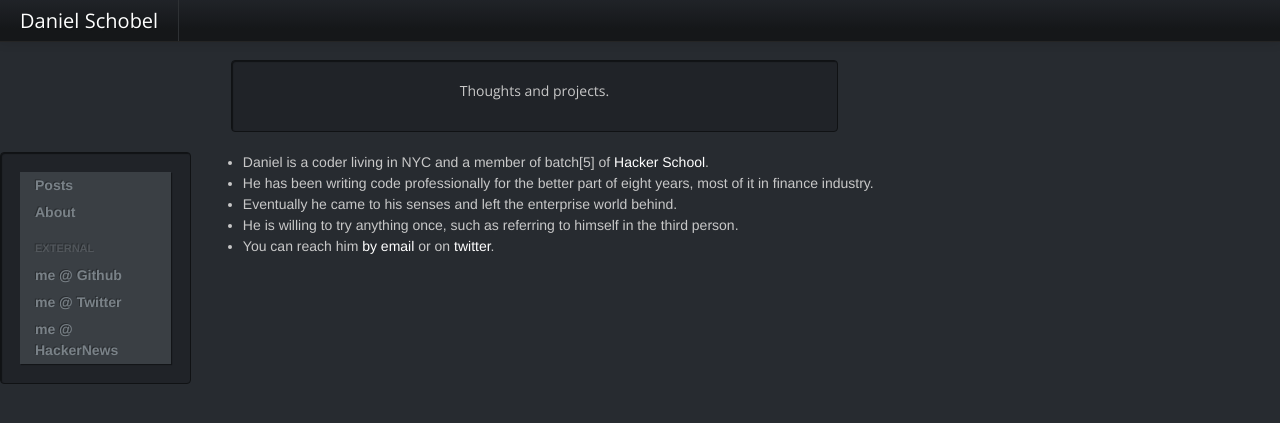
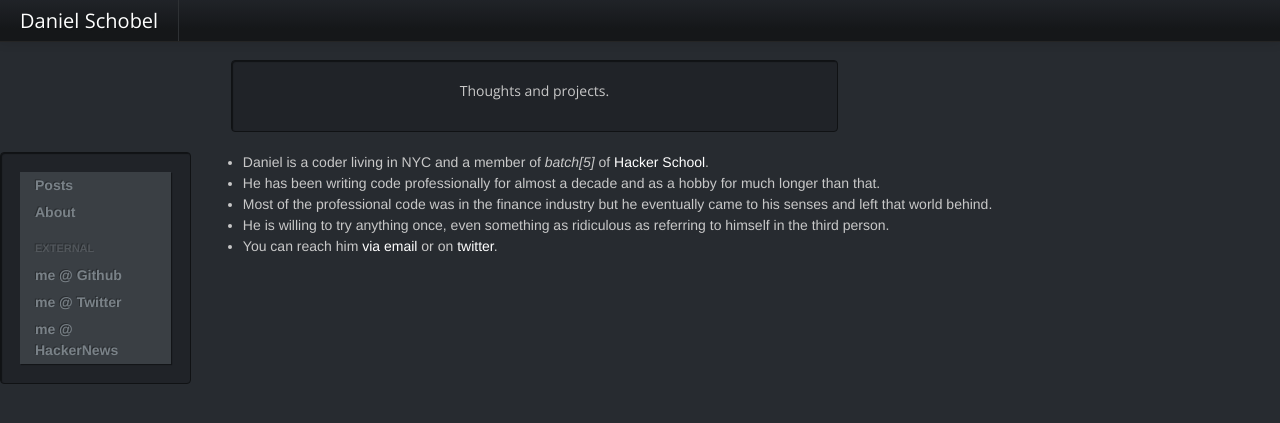
Before and after one commit to dschobel/dschobel.github.com, a Jekyll site: the page built from About.md, in a window 1280 px wide. Shown: the top 423 px of the page. Built offline with Jekyll 4.4.1, drawn with Linux system fonts in a browser that asks for light colours; some web fonts are replaced.

Commit message:
tweak about, more revising of first day

```diff
--- a/About.md
+++ b/About.md
@@ -3,8 +3,8 @@ layout: default
 title: "About"
 ---
 
-*    Daniel is a coder living in NYC and a member of batch\[5\] of [Hacker School](http://www.hackerschool.com).
-*    He has been writing code professionally for the better part of eight years, most of it in finance industry.
-*    Eventually he came to his senses and left the enterprise world behind.
-*    He is willing to try anything once, such as referring to himself in the third person.
-*    You can reach him [by email](mailto:dschobel@gmail.com) or on [twitter](http://twitter.com/dschobel).
+*    Daniel is a coder living in NYC and a member of *batch\[5\]* of [Hacker School](http://www.hackerschool.com).
+*    He has been writing code professionally for almost a decade and as a hobby for much longer than that.
+*    Most of the professional code was in the finance industry but he eventually came to his senses and left that world behind.
+*    He is willing to try anything once, even something as ridiculous as referring to himself in the third person.
+*    You can reach him [via email](mailto:dschobel@gmail.com) or on [twitter](http://twitter.com/dschobel).
```
Also changed, not shown: _posts/2013-02-16-first-day-of-hacker-school.md (+33 -36 lines).
